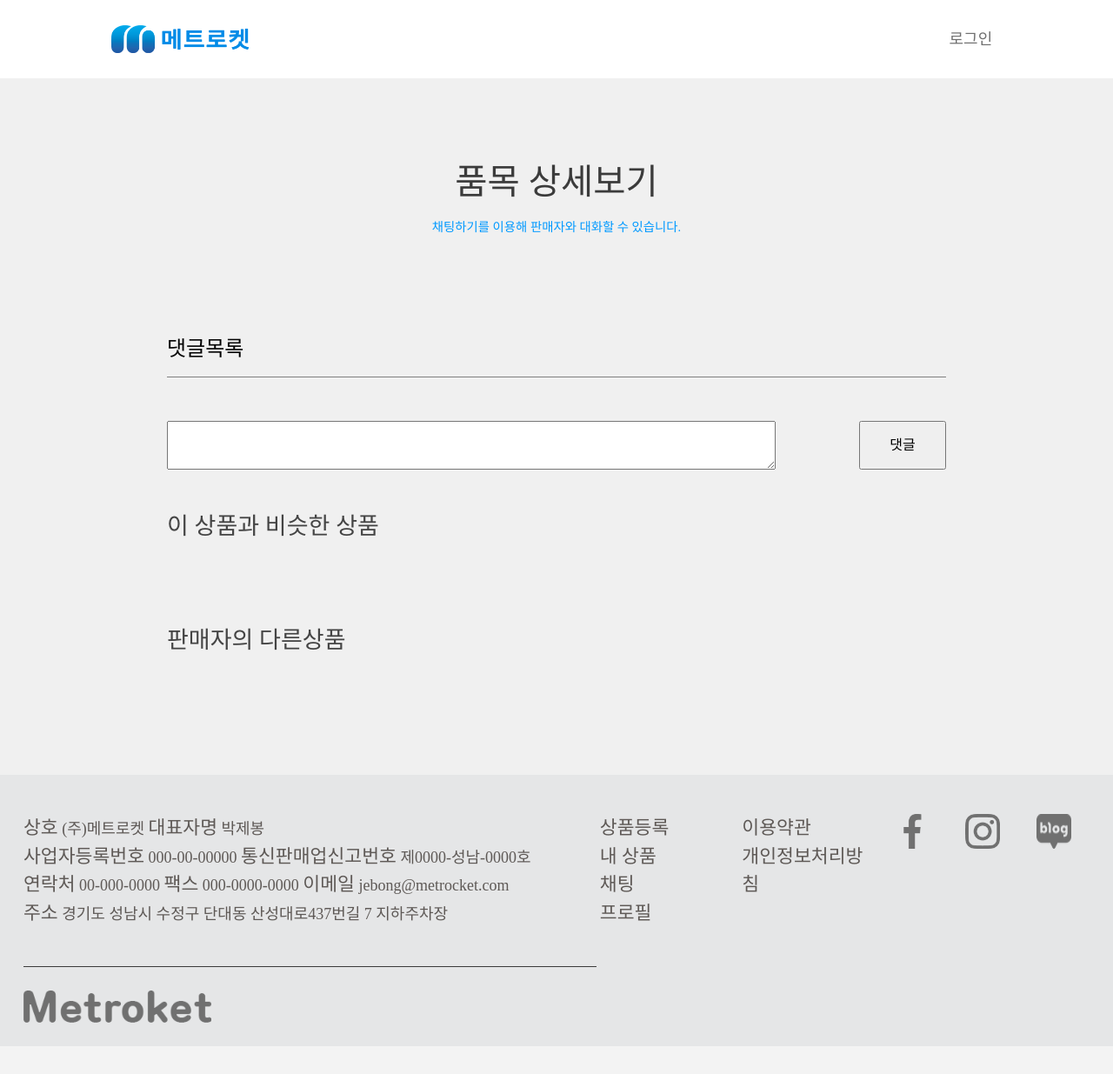
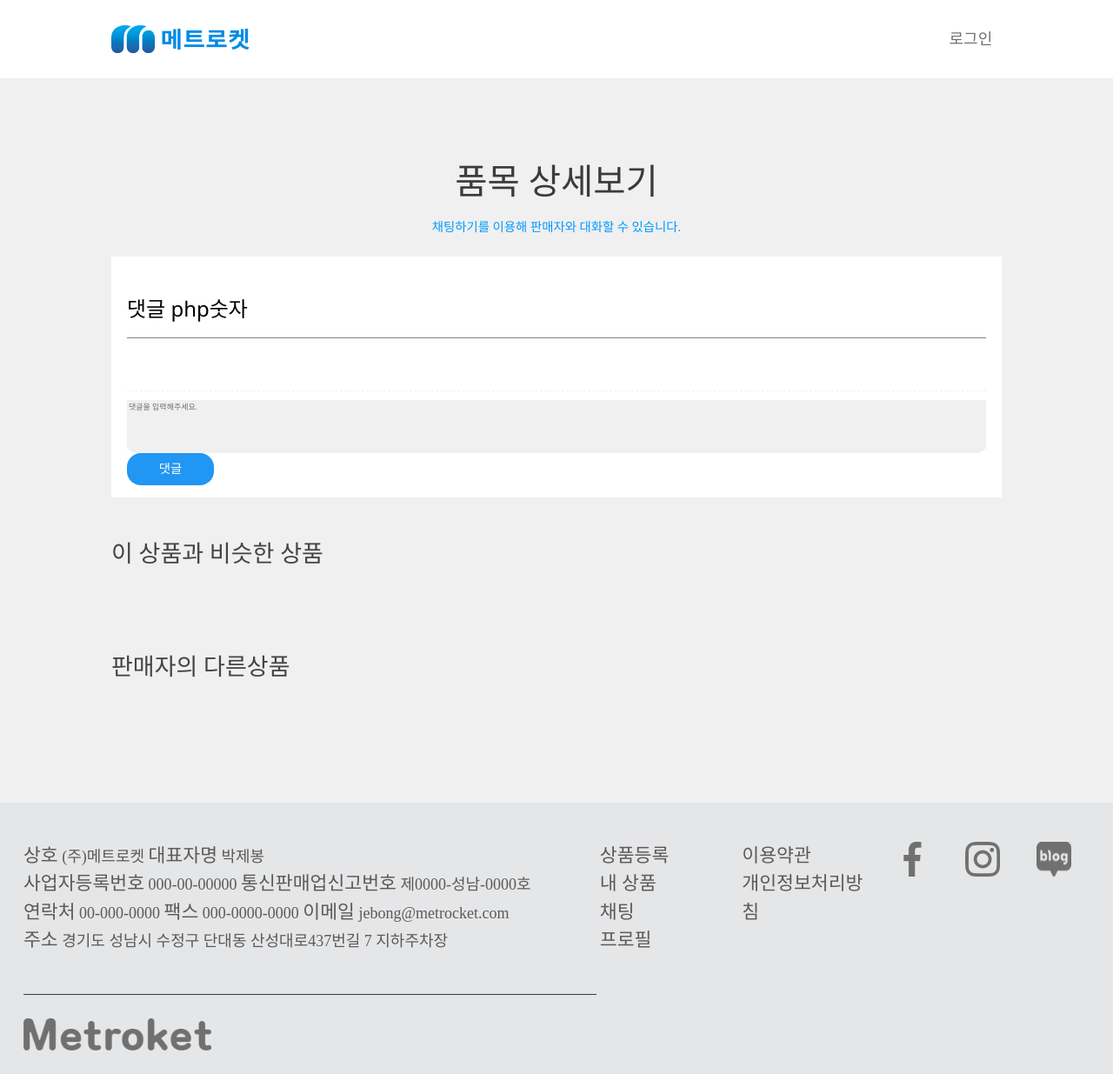
Before and after one commit to divdivcount/metro, a PHP site: page /searchProduct_detail.php in a window 1280 px wide. Shown: the whole page at 87% size. Before the commit the page ends 1203 px from the top, so only its background shows below. Run offline with PHP 8.4, Linux system fonts and the light colour scheme; data that the repository does not hold is empty; some libraries are stand-ins or nearby versions; some web fonts are replaced.

Commit message:
상품디테일 css 수정중 01

```diff
--- a/css/css_searchProduct_detail.css
+++ b/css/css_searchProduct_detail.css
@@ -14,8 +14,21 @@ body {
 a{text-decoration: none;}
 p{margin: 0}
 #wrapContainer_Box{
-  width: 57%;
+  width: 71%;
   margin: 10.0rem auto;
+}
+#mainProduct_box{
+  display: flex;
+  justify-content: space-between;
+  height: auto;
+  margin: 5.0rem 0 2.5rem 0;
+}
+#mainProduct_information{
+  width: 49%;
+  display: flex;
+  flex-direction: column;
+  justify-content:space-between;
+
 }
 #pageTitle_box{
   text-align: center;
@@ -211,11 +235,11 @@ display : -webkit-box;
   }
 }
 @media only screen and (max-width: 1700px) {
-  #wrapContainer_Box{width: 65%;}
+  /* #wrapContainer_Box{width: 65%;} */
 }
 @media only screen and (max-width: 1440px) {
   html,body{font-size: 9px!important;}
-  #wrapContainer_Box{width: 70%;}
+  #wrapContainer_Box{width: 80%;}
   .otherProduct_content{width: 184px;height: 288px;}
 }
 @media only screen and (max-width: 1366px) {
--- a/css/reply.css
+++ b/css/reply.css
@@ -1,20 +1,38 @@
 /* 댓글 css */
+#reply_container{
+  width:100%;
+  margin-top:2.5rem;
+  word-break:break-all;
+  padding: 2.5rem 2.0rem 1.5rem;
+  background-color: white;
+}
 .reply_view {
-width:100%;
-margin-top:100px;
-word-break:break-all;
+  display: flex;
+  flex-direction: column;
+
 }
 .dat_view {
-font-size: 14px;
-padding:10px 0 15px 0;
-border-bottom: solid 1px gray;
+  display: flex;
+  justify-content: space-between;
+  font-size: 14px;
+  padding:10px 0 15px 0;
+}
+.rep_profile{
+  display: flex;
+}
+.rep_textLine{
+  display: flex;
+  flex-direction: column;
+  justify-content: space-between;
+  margin-left: 1.0rem;
 }
 .dat_ins {
-margin-top:50px;
+  margin-top:50px;
+  border-top:dashed 1px #f0f0f0;
 }
 .replyInsert_box{
-  display: flex;
-  justify-content: space-between;
+  background-color: #f0f0f0;
+  border-radius: 10px;
 }
 .dat_edit_t{
 width:520px;
@@ -23,12 +41,22 @@ position: absolute;
 top: 40px;
 }
 .rep_con {
-width:700px;
+  outline: none;
+  border: none;
+  resize: none;
+  background-color: #f0f0f0;
+  width:100%;
 height: 56px;
 }
 .rep_btn {
 width:100px;
-height:56px;
-font-size:16px;
-margin-left: 10px;
+font-size:1.6rem;
 }
+.dat_view img{
+  width: 5.0rem;
+  height: 5.0rem;
+}
+#rep_del{
+  align-self: flex-end;
+}
+#rep_del a{text-decoration: underline;}
--- a/searchProduct_detail.php
+++ b/searchProduct_detail.php
@@ -69,19 +69,22 @@ try{
         // var_dump($pr_img);
         // print_r( $row);
       ?>
+      <!-- 딱딲해 -->
 
+      <!-- 메인상품을 감싸는 박스  -->
+      <div id="mainProduct_box">
+        <!-- 메인상품 이미지나오는 부분 -->
         <div id="slideImg_box">
-        <!-- 나중에 php로 동적으로 이미지나오게 작업예정 -->
 
           <div class="bxslider">
             <?php for($img = 0; $img < count($pr_img); $img++) { ?><div><img src="files\<?= $pr_img[$img] ?>" alt="" ></div><?php } ?>
           </div>
 
         </div>
-      <!-- 상품 및 유저 정보 + 부가기능 부분  -->
-      <div id="productInfo_title" class="radiusTop">
 
-        <!-- 첫줄  -->
+        <!-- 상품 이미지제외한 정보 및 버튼 있는 부분 -->
+        <div id="mainProduct_information">
+          <!-- 판매유저 정보 및 신고버튼 -->
           <div class="userProfile_line">
 
             <div class="userProfile">
@@ -109,6 +112,9 @@ try{
             </div>
           </div>
 
+          <!-- 상품 및 유저 정보 + 부가기능 부분  -->
+          <div id="productInfo_title">
+
             <!-- 두번째줄 -->
             <div class="productTitle_line">
               <p><?= $row["pr_title"] ?></p>
@@ -119,12 +125,10 @@ try{
               <div class="imgPlusText">
                 <div class="img_box"><img src="img/tag.png" alt=""></div>
                 <span><?= $row["pr_price"] ?>원</span>
+                <!-- 가격제안 가능여부 -->
+                <div class="checkPricepNegotiation"><?php if($row["pr_check"] == 1){echo "(가격제안 가능)";}else{echo "(가격제안 불가능)";} ?></div>
               </div>
 
-          <!-- 가격제안 가능여부 -->
-          <div class="checkPricepNegotiation">
-            <?php if($row["pr_check"] == 1){echo "가격제안 가능";}else{} ?>
-          </div>
             </div>
 
             <!-- 4번째줄 -->
@@ -135,20 +139,33 @@ try{
                 <?= $row["ca_name"] ?> · 관심 <?= $row["i_count"] ?>
               </div>
 
+
+            </div>
+          </div>
+
+
+        <!-- 상품 설명  -->
+          <div id="productInfo_text" >
+            <p>
+              <?= $row["pr_explanation"] ?>
+            </p>
+
+            <!-- 여러버튼 모아둔 부분  -->
             <div id="extraBtn_box">
 
-            <div class="imgPlusText">
+              <!-- 여기 관심등록 -->
+              <button type="button" class="w3-button w3-round-xlarge w3-light-gray" onclick="registerInterest()">
+                <div style="display:flex;align-items:center;justify-content:center"> <img src="<?php if($row["mem_i_check"] == 0){echo "img/staroff_19x19.png";}elseif($row["mem_i_check"] == 1){echo "img/star_19x19.png";} ?>" id="star_btn" data-value="<?=$row["mem_i_check"] ? $row["mem_i_check"] : 0 ?>" alt="" ></div>
+              </button>
+
+              <!-- 도착시간 확인 버튼 -->
+              <button type="button" class="w3-button w3-round-xlarge w3-light-gray">
                 <div class="img_box"><img src="img/flag.png" alt=""></div>
                 <span>도착시간</span>
-            </div>
+              </button>
 
-            <div class="imgPlusText" onclick="registerInterest()">
-              <!-- 여기 관심등록 -->
-              <div class="img_box" > <img src="<?php if($row["mem_i_check"] == 0){echo "img/staroff_19x19.png";}elseif($row["mem_i_check"] == 1){echo "img/star_19x19.png";} ?>" id="star_btn" data-value="<?=$row["mem_i_check"] ? $row["mem_i_check"] : 0 ?>" alt="" ></div>
-              <span>관심등록</span>
-            </div>
-
-            <div class="imgPlusText">
+              <!-- 쪽지보낵 버튼 -->
+              <button type="button" class="w3-button w3-round-xlarge w3-light-gray">
                 <div class="img_box"><img src="img/chat.png" alt=""></div>
                 <span><a href="./memo_form.php?me_recive_mb_id=<?php
                 try{
@@ -164,18 +181,23 @@ try{
                     echo $e;
                   }
                 ?>&id=<?=$row["pr_id"]?>" class="td_btn" onclick="win_memo(this.href); return false;">쪽지보내기</a></span>
+              </button>
+
+              <button type="button" class="talk w3-button w3-round-xlarge w3-blue">
+                <div class="img_box"><img src="img/talk.png" alt=""></div>
+                <span>거래요청</span>
+              </button>
+            </div>
           </div>
 
         </div>
       </div>
-      </div>
 
-      <!-- 상품 설명  -->
-      <div id="productInfo_text" class="radiusBottom">
-        <p>
-          <?= $row["pr_explanation"] ?>
-        </p>
-      </div>
+      <!-- 딱딱해 -->
+
+
+
+
 
       <?php
        $piec = explode("&nbsp;", $row["profile_station"]);
@@ -185,50 +207,55 @@ try{
     <?php endforeach ?>
     <!-- 댓글이 들어가야하는 부분입니다. -->
     <!-- 댓글 시작 -->
-    <div class="reply_container">
+    <div id="reply_container">
+
       <div class="reply_view">
-        <h3 style="padding:10px 0 15px 0; border-bottom: solid 1px gray;">댓글목록</h3>
+        <h3 style="padding:10px 0 15px 0; border-bottom: solid 1px gray;">댓글  php숫자 </h3>
         <?php if(isset($replys)) : ?>
         <?php foreach ($replys as $reple) : ?>
 
+          <!-- 댓글올라오면 생기는 부분 (유저이름 시간 댓글내용 삭제기능 ) -->
           <div class="dat_view">
-            <div><b><img src="<?=$reple['mb_img'] ? $reple['mb_img'] : "files/".$reple['mb_img'] ?>"></b></div>
-            <div><b><?=$reple['mb_id']?></b></div>
-            <div class="dap_to comt_edit"><?php echo nl2br("$reple[content]"); ?></div>
-            <div class="rep_me dap_to"><?=$reple['date']?></div>
-            <div class="rep_me rep_menu">
+            <div class="rep_profile">
+
+              <div class="rep_imgLine">
+                <b><img src="<?=$reple['mb_img'] ? $reple['mb_img'] : "files/".$reple['mb_img'] ?>"></b>
+              </div>
+
+              <div class="rep_textLine">
+                <div class="member_num"><b><?=$reple['mb_id']?></b></div>
+                <div class="reple_date"><?=$reple['date']?></div>
+              </div>
+
+            </div>
+
+            <div class="" id="rep_del">
+
+              <form method="get" name ="rep_form" id="rep_form" action="reply_delete.php">
+                <input type="hidden" name="rno" value="<?=$reple['idx']?>" />
+                <input type="hidden" name="b_no" value="<?=$pr_id?>">
+                <a href="javascript:rep_form.submit();">댓글 삭제</a>
+              </form>
             </div>
           </div>
 
-          <div class="" id="rep_del">
-            <div class="rep_dialog">
-              <div class="rep_content">
-                <div class="rep_header">
-                  <h4 class="rep_title"><b>댓글 삭제</b></h4>
+          <div class="reple_text">
+            <?php echo nl2br("$reple[content]"); ?>
           </div>
-                <div class="rep_body">
-                  <form method="get" id="rep_form" action="reply_delete.php">
-                    <input type="hidden" name="rno" value="<?=$reple['idx']?>" />
-                    <input type="hidden" name="b_no" value="<?=$pr_id?>">
-                    <input type="submit" class="btn btn-primary" value="확인" /></p>
-                  </form>
-                </div>
-              </div>
-            </div>
-          </div>
+
 
         <?php endforeach ?>
         <?php endif?>
+      </div>
 
         <div class="dat_ins">
           <input type="hidden" name="bno" class="bno" value="<?=$pr_id?>">
           <input type="hidden" name="mb_id" id="mb_id" class="mb_dat_user" value=<?=isset($mb) ? $mb["mb_num"] : 'null' ?>>
           <input type="hidden" name="om_id" id="om_id" class="om_dat_user" value=<?=isset($om) ? $om["om_id"] : 'null'?>>
           <div class="replyInsert_box" style="margin-top:10px;">
-              <textarea name="content" class="rep_con" id="rep_con"></textarea>
-              <button id="rep_btn" class="rep_btn">댓글</button>
+            <textarea name="content" class="rep_con" id="rep_con" placeholder="댓글을 입력해주세요."></textarea>
           </div>
-          </div>
+          <button id="rep_btn" class="rep_btn w3-button w3-round-xlarge w3-blue">댓글</button>
         </div>
       </div>
       <!-- 댓글 끝 -->
@@ -246,7 +273,7 @@ try{
 
           <!-- 이미지 부분 -->
           <div class="otherProduct_content_img radiusTop">
-            <img src="files/<?=$rows["pr_img"]?>" alt="">
+            <img src="files/<?=$rows["pr_img"]?>" class="radiusTop" alt="">
           </div>
 
           <!-- 상품 내용 -->
@@ -291,7 +318,7 @@ try{
 
           <!-- 이미지 부분 -->
           <div class="otherProduct_content_img radiusTop">
-            <img src="files/<?=$product["pr_img"]?>" alt="">
+            <img src="files/<?=$product["pr_img"]?>" class="radiusTop" alt="">
           </div>
 
           <!-- 상품 내용 -->
```
Also changed, not shown: other parts of css/css_searchProduct_detail.css (+33 -22 lines), img/chat.png, img/talk.png (added). Lines whose indentation alone changed are shown as unchanged.
